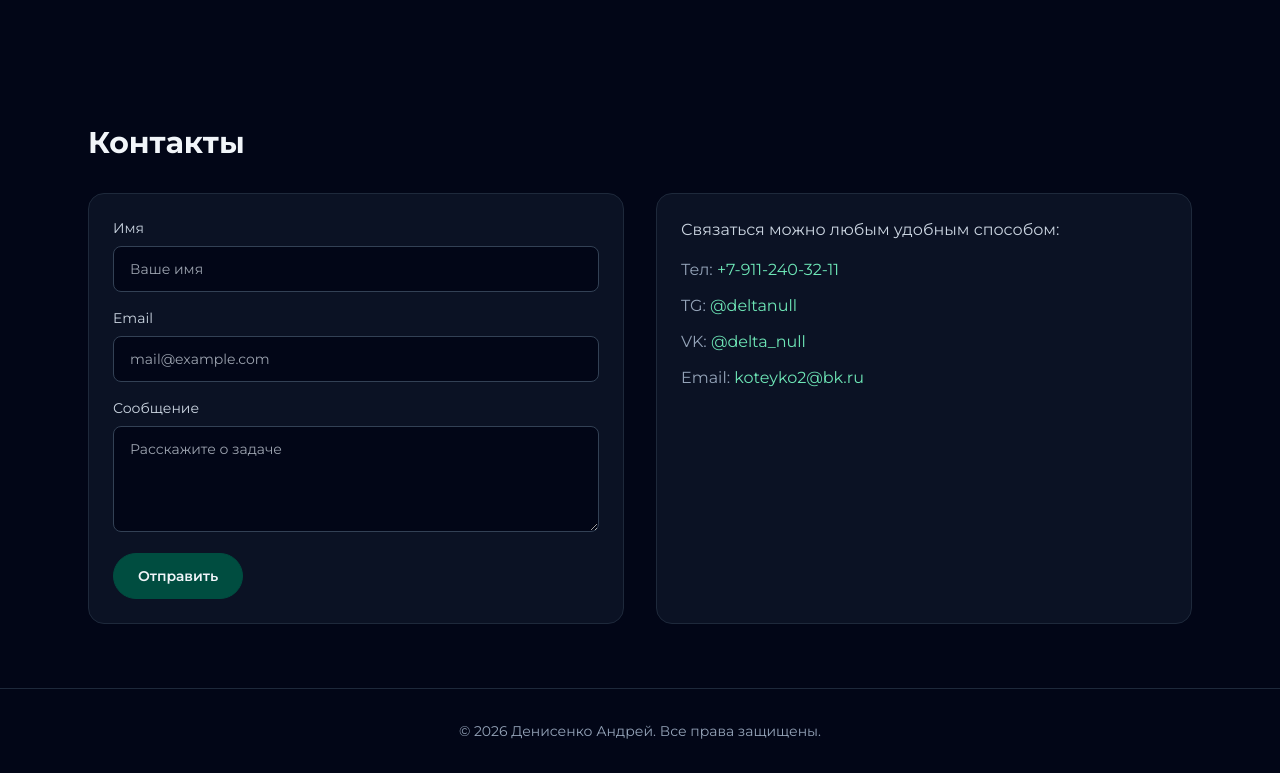
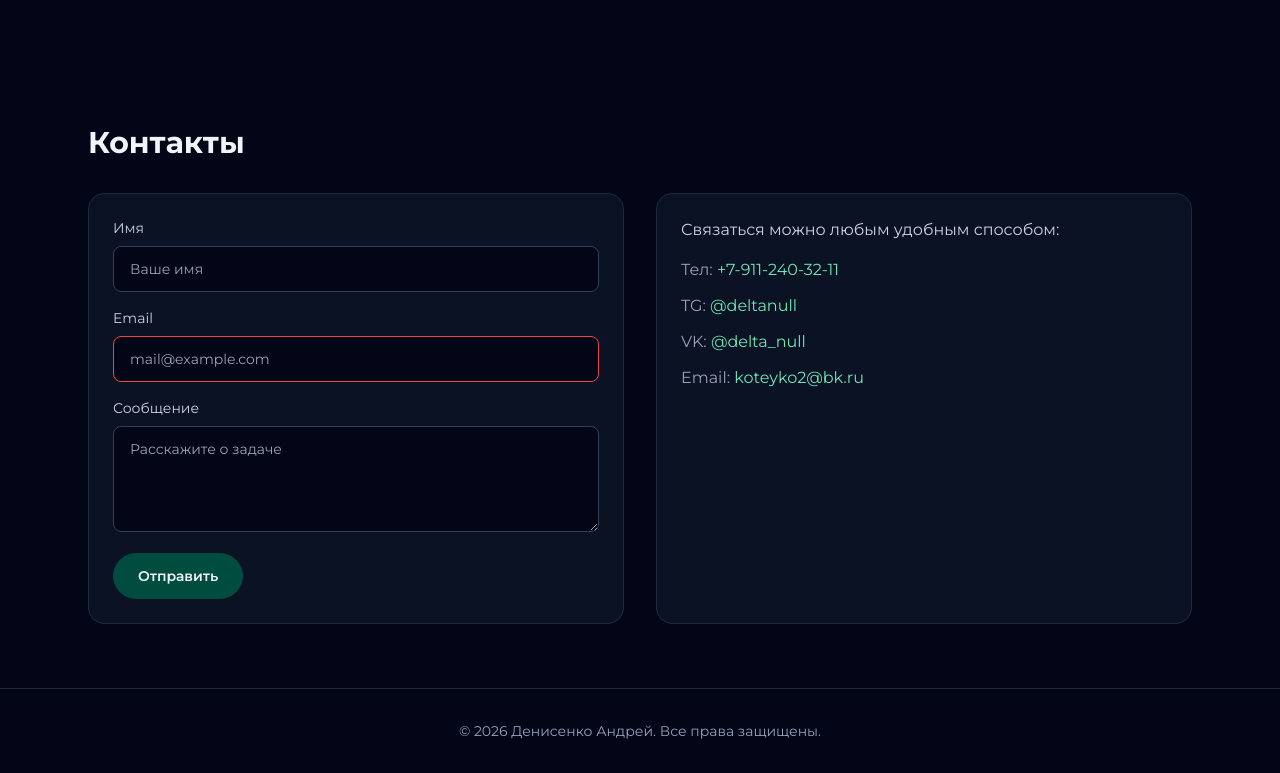
Before and after one commit to d3ltanull/Portfolio_, a plain HTML site: page index.html in a window 1280 px wide. Shown: the part 1601-2374 px from the top of the page. Drawn offline with nearby package versions, Linux system fonts and the light colour scheme.

Commit message:
Update index.html

```diff
--- a/index.html
+++ b/index.html
@@ -118,7 +118,13 @@
           </label>
           <label class="block text-sm text-slate-300">
             Email
-            <input type="email" name="email" required class="mt-2 w-full rounded-lg border border-slate-700 bg-slate-950 px-4 py-3 text-slate-100 outline-none transition focus:border-emeraldDark" placeholder="mail@example.com">
+            <input
+              type="email"
+              name="email"
+              required
+              class="mt-2 w-full rounded-lg border border-slate-700 bg-slate-950 px-4 py-3 text-slate-100 outline-none transition focus:border-emerald-400 invalid:border-red-500 invalid:text-red-400"
+              placeholder="mail@example.com"
+            >
           </label>
           <label class="block text-sm text-slate-300">
             Сообщение
```
